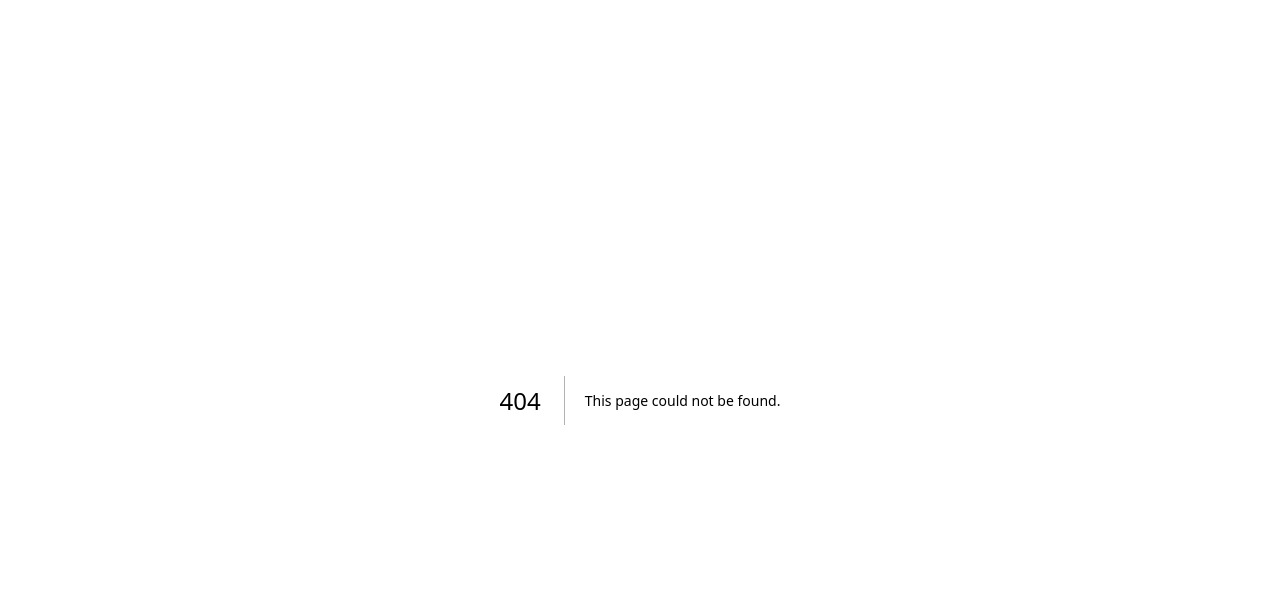
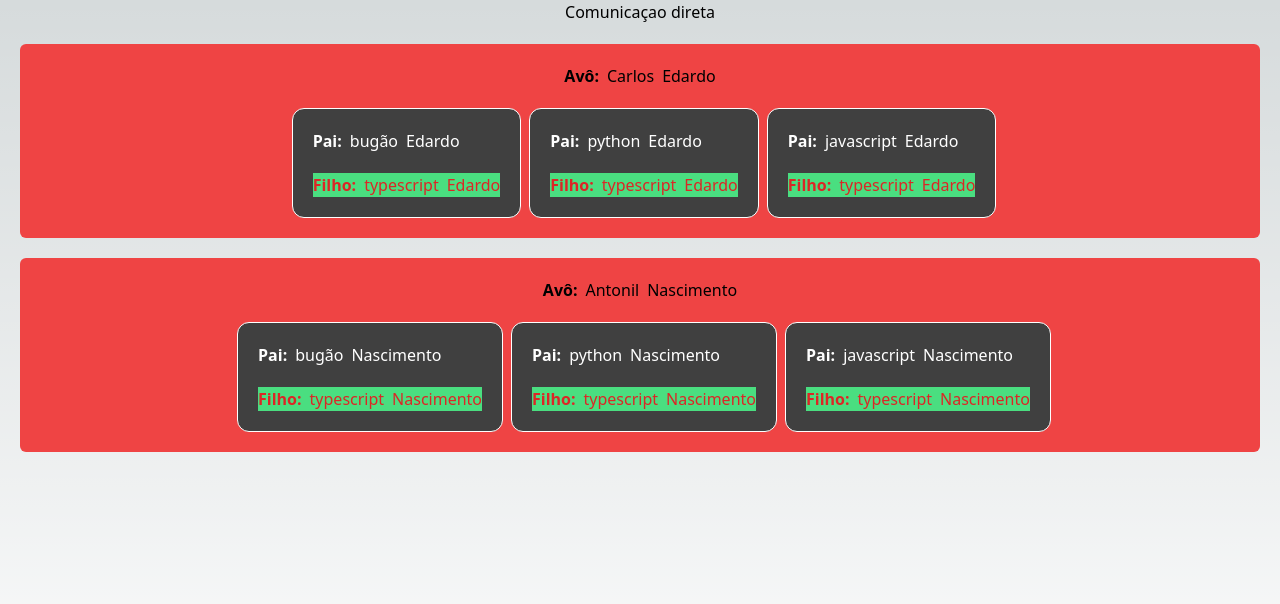
Before and after one commit to Carloseduardomelo/react, a Next.js app in the folder Curso-de-react-e-nextjs/app-inicial/: page /comunicacaopags/diretapags in a window 1280 px wide. Before the commit this address had no page. Shown: the top 604 px of the page. Built offline with nearby package versions, Linux system fonts and the light colour scheme.

Commit message:
aula02 terminada

```diff
--- /dev/null
+++ b/Curso-de-react-e-nextjs/app-inicial/src/components/comunicacao/direta/Avo.tsx
@@ -0,0 +1,23 @@
+import Pai from "./Pai";
+
+interface AvoProps{
+    nome: string
+    Sorenome: string
+}
+
+export default function Avo(props: AvoProps){
+    return(
+        <div className={`flex flex-col items-center justify-center m-5 gap-5 bg-red-500 p-5 rounded-md w-auto`}>
+            <div className={`flex gap-2`}>
+                <p className=" font-black">Avô:</p>
+                <span>{props.nome}</span>
+                <span>{props.Sorenome}</span>
+            </div>
+            <div className={`flex`}>
+                <Pai  nome="bugão" Sorenome={props.Sorenome}/>
+                <Pai nome="python" Sorenome={props.Sorenome} />
+                <Pai nome="javascript" Sorenome={props.Sorenome}/>
+            </div>
+        </div>
+    )
+}
--- /dev/null
+++ b/Curso-de-react-e-nextjs/app-inicial/src/components/comunicacao/direta/Filho.tsx
@@ -0,0 +1,19 @@
+import Avo from "./Avo";
+import Pai from "./Pai";
+
+interface FilhoProps{
+    nome: string
+    Sorenome: string
+}
+
+export default function Filho(props: FilhoProps){
+    return(
+        <div className={`text-red-600 bg-green-400`}>
+            <div className={`flex gap-2`}>
+                <p className=" font-black">Filho:</p>
+                <span>{props.nome}</span>
+                <span>{props.Sorenome}</span>
+            </div>
+        </div>
+    )
+}
--- /dev/null
+++ b/Curso-de-react-e-nextjs/app-inicial/src/components/comunicacao/direta/Pai.tsx
@@ -0,0 +1,22 @@
+import Filho from "./Filho";
+
+interface PaiProps{
+    nome: string
+    Sorenome: string
+}
+
+
+export default function Pai(props: PaiProps){
+    return(
+        <div className="flex  gap-5 flex-col  bg-neutral-700 text-white border ml-2 border-white rounded-xl p-5">
+            <div className={`flex gap-2`}>
+                <p className=" font-black">Pai:</p>
+                <span>{props.nome}</span>
+                <span>{props.Sorenome}</span>
+            </div>
+            <div className={`flex`}>
+                <Filho nome="typescript" Sorenome={props.Sorenome} />
+            </div>
+    </div>
+    )
+}
--- /dev/null
+++ b/Curso-de-react-e-nextjs/app-inicial/src/components/comunicacao/indereta/Botaos.tsx
@@ -0,0 +1,13 @@
+interface BotoesProps{
+    inc: () => void
+    dec: () => void
+}
+
+export default function Botoes(props: BotoesProps){
+    return(
+        <div className={`flex gap-1 justify-center`}>
+            <button className={`botao flex-1`} onClick={props.inc}>Inc</button>
+            <button className={`botao flex-1`} onClick={props.dec}>Dec</button>
+        </div>
+    )
+}
--- /dev/null
+++ b/Curso-de-react-e-nextjs/app-inicial/src/components/comunicacao/indereta/Contador.tsx
@@ -0,0 +1,21 @@
+import {useState} from "react"
+import Botoes from "./Botaos";
+import Display from "./Display";
+
+export default function Contador(){
+    const [num, setNum] = useState<Number>(0)
+
+    function incre(){
+        setNum(num + 1)
+    }
+
+    function descre(){
+        setNum(num - 1)
+    }
+    return(
+        <div className={`flex flex-col border border-zinc-600 w-44 h-44 text-center p-1 `}>
+            <Display valor={num} />
+            <Botoes inc={incre} dec={descre} />
+        </div>
+    )
+}
--- /dev/null
+++ b/Curso-de-react-e-nextjs/app-inicial/src/components/comunicacao/indereta/Display.tsx
@@ -0,0 +1,12 @@
+interface DisplayProps{
+    valor:number
+}
+
+
+export default function Display(props: DisplayProps) {
+    return(
+        <div className={`flex items-center justify-center flex-1 font-black bg-zinc-600 p-5 rounded-[1px]`}>
+            {props.valor}
+        </div>
+    )
+}
--- /dev/null
+++ b/Curso-de-react-e-nextjs/app-inicial/src/pages/comunicacaopags/diretapags.tsx
@@ -0,0 +1,11 @@
+import Avo from "@/components/comunicacao/direta/Avo";
+
+export default function pagsdireta(){
+    return(
+        <div className={`felx gap-5 justify-center items-center h-screen`}>
+            <h1 className={`text-center`}>Comunicaçao direta</h1>
+            <Avo nome="Carlos" Sorenome="Edardo" />
+            <Avo nome="Antonil" Sorenome="Nascimento" />
+        </div>
+    )
+}
--- /dev/null
+++ b/Curso-de-react-e-nextjs/app-inicial/src/pages/comunicacaopags/indiretapags.tsx
@@ -0,0 +1,15 @@
+import Avo from "@/components/comunicacao/direta/Avo";
+import Contador from "@/components/comunicacao/indereta/Contador";
+
+export default function pagsindireta(){
+    return(
+        <div className={`felx gap-5 justify-center items-center h-screen`}>
+            <h1 className={`text-center`}>Comunicaçao indireta</h1>
+            <div className={`flex justify-center items-center gap-5 mt-10`}>
+                <Contador />
+                <Contador />
+                <Contador />
+            </div>
+        </div>
+    )
+}
--- /dev/null
+++ b/Curso-de-react-e-nextjs/app-inicial/src/styles/components.css
@@ -0,0 +1,3 @@
+.botao{
+    @apply border-zinc-400 mt-1 border text-center rounded-[1px];
+}
--- a/Curso-de-react-e-nextjs/app-inicial/src/styles/globals.css
+++ b/Curso-de-react-e-nextjs/app-inicial/src/styles/globals.css
@@ -1,3 +1,4 @@
+@import url(components.css);
 @tailwind base;
 @tailwind components;
 @tailwind utilities;
```
Also changed, not shown: 1 other file (tests, documents, lock files or other folders).
